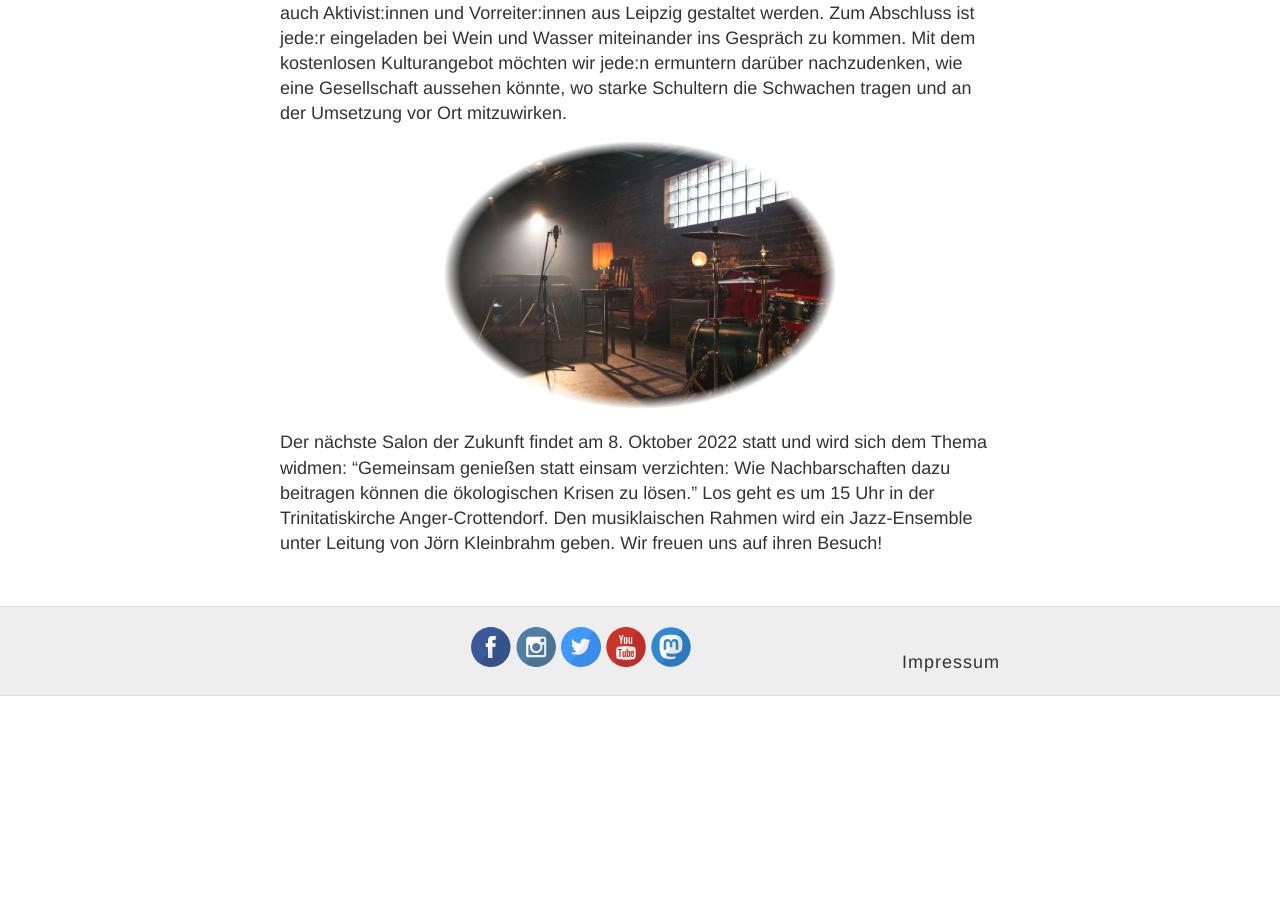
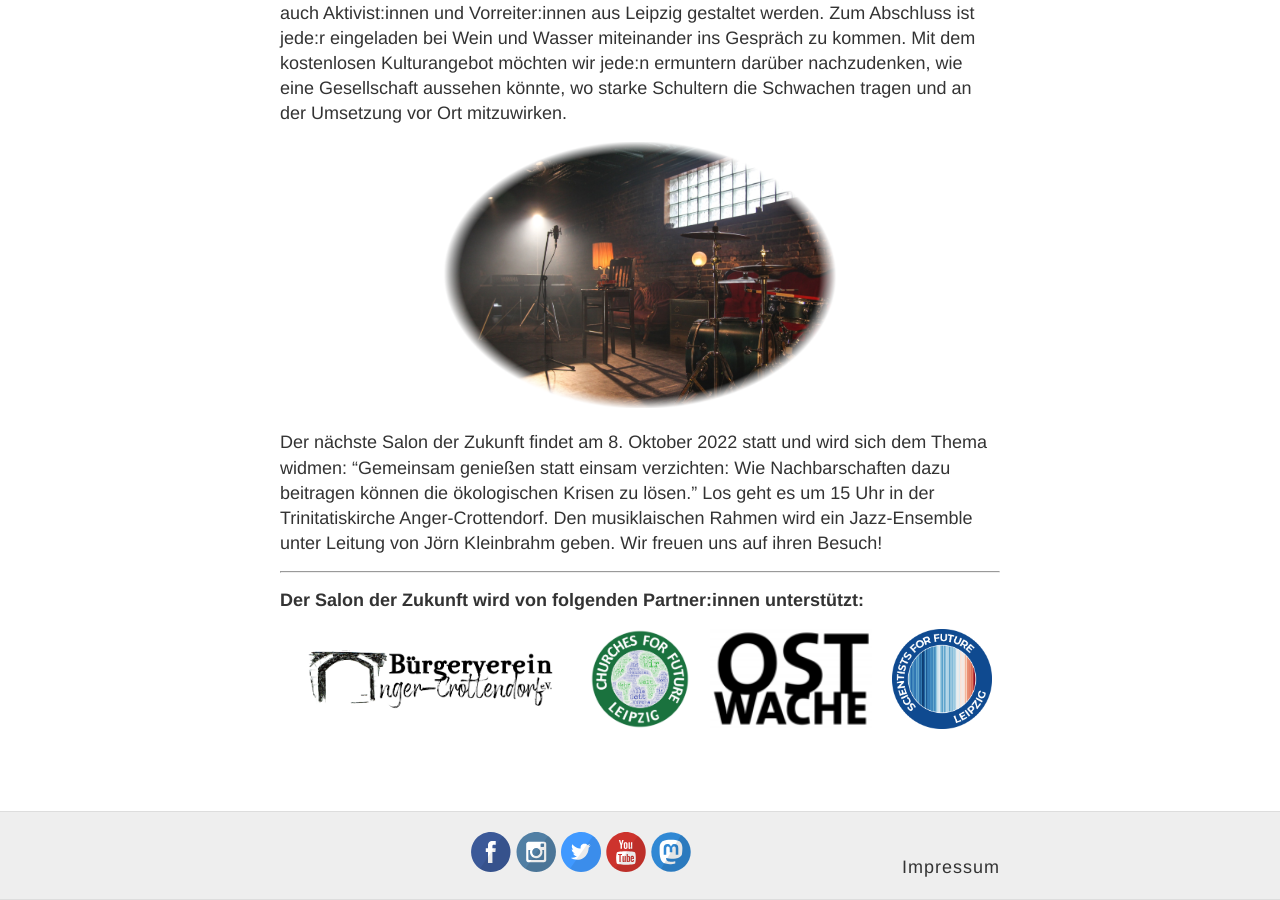
Before and after one commit to s4f-leipzig/s4f-leipzig.github.io, a Jekyll site: the page built from salon.md, in a window 1280 px wide and 900 px high, scrolled down 655 px. Built offline with Jekyll 4.4.1, drawn with Linux system fonts in a browser that asks for light colours; before the commit the page ends 1351 px from its top, so only the background shows below that.

Commit message:
Update salon.md

```diff
--- a/salon.md
+++ b/salon.md
@@ -23,3 +23,13 @@ Mit dem Salon der Zukunft möchten die Scientists for Future Leipzig zusammen mi
 
 
 Der nächste Salon der Zukunft findet am 8. Oktober 2022 statt und wird sich dem Thema widmen: "Gemeinsam genießen statt einsam verzichten: Wie Nachbarschaften dazu beitragen können die ökologischen Krisen zu lösen." Los geht es um 15 Uhr in der Trinitatiskirche Anger-Crottendorf. Den musiklaischen Rahmen wird ein Jazz-Ensemble unter Leitung von Jörn Kleinbrahm geben. Wir freuen uns auf ihren Besuch!
+
+<hr>
+
+<b>Der Salon der Zukunft wird von folgenden Partner:innen unterstützt:</b>
+<br>
+
+<a href="https://www.bv-anger-crottendorf.de/" target="blank"><img height="100px" src="/images/Logo_BVAC.png"></a>&nbsp;&nbsp;&nbsp;
+<a href="https://esg-leipzig.de/uber-uns/arbeitskreise/churches-for-future-leipzig/" target="blank"><img height="100px" src="/images/Logo_CFF.png"></a>&nbsp;&nbsp;&nbsp;
+<a href="https://www.ostwache.org/" target="blank"><img height="100px" src="/images/Logo_Ostwache.png"></a>&nbsp;&nbsp;&nbsp;
+<a href="https://s4f-leipzig.de/" target="blank"><img height="100px" src="/images/s4f_logo_leipzig.png"></a>&nbsp;&nbsp;&nbsp;
```
